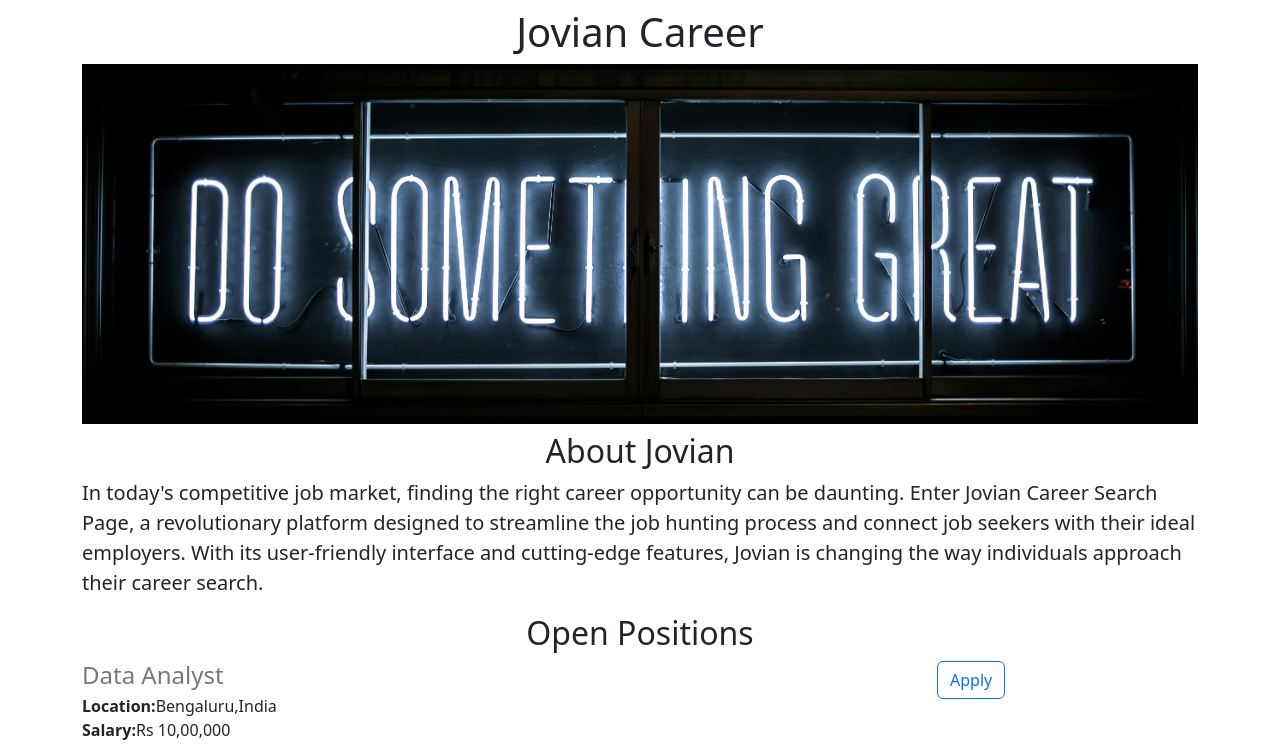
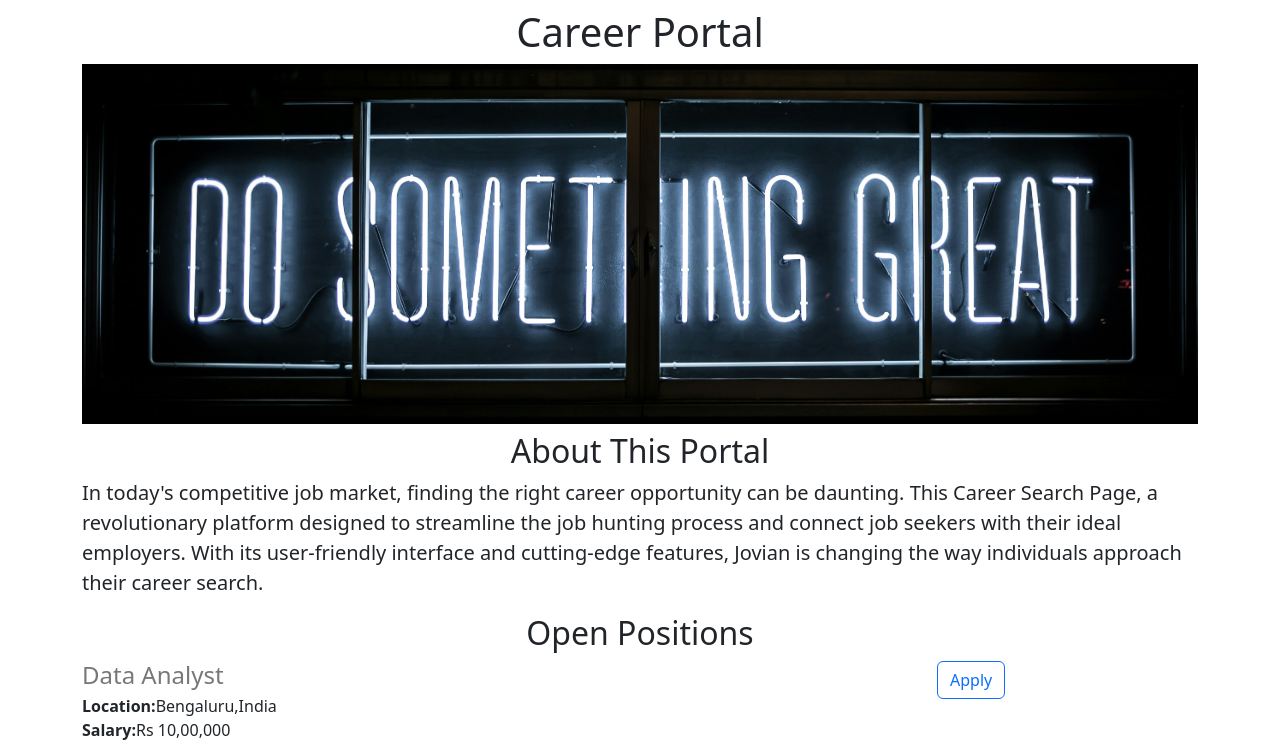
Before and after one commit to R4255/Website, a Flask app: page / in a window 1280 px wide. Shown: the top 744 px of the page. Run offline with Flask 3, Linux system fonts and the light colour scheme.

Commit message:
edited a little

```diff
--- a/app.py
+++ b/app.py
@@ -31,7 +31,8 @@ JOBS=[
 
 @app.route("/")
 def hello_jovian():
-  return render_template('home.html',jobs=JOBS,company_name='Jovian')
+  return render_template('home.html',jobs=JOBS,
+                         company_name='Career  Portal')
 
 @app.route("/api/jobs")
 def list_jobs():
--- a/templates/home.html
+++ b/templates/home.html
@@ -11,14 +11,14 @@
         object-fit:cover;
       }
     </style>
-    <title>Jovian Career</title>
+    <title>Career Portal</title>
   </head>
   <body>
     <div class="container">
-    <h1 class="text-center mt-2 mb-2">{{company_name}} Career</h1>
+    <h1 class="text-center mt-2 mb-2">{{company_name}}</h1>
     <img class="img-fluid" id="banner" src="https://d8b154dd-f326-4d6f-a279-748e0f83ea2f-00-1q29pz13pk4tr.pike.replit.dev/static/banner.jpg.jpg">
-    <h2 class="text-center mt-2 mb-2">About Jovian</h2>
-    <p class="lead">In today's competitive job market, finding the right career opportunity can be daunting. Enter Jovian Career Search Page, a revolutionary platform designed to streamline the job hunting process and connect job seekers with their ideal employers. With its user-friendly interface and cutting-edge features, Jovian is changing the way individuals approach their career search.
+    <h2 class="text-center mt-2 mb-2">About This Portal</h2>
+    <p class="lead">In today's competitive job market, finding the right career opportunity can be daunting. This Career Search Page, a revolutionary platform designed to streamline the job hunting process and connect job seekers with their ideal employers. With its user-friendly interface and cutting-edge features, Jovian is changing the way individuals approach their career search.
 </p>
     <h2 class="text-center">Open Positions</h2>
     <div>
```
